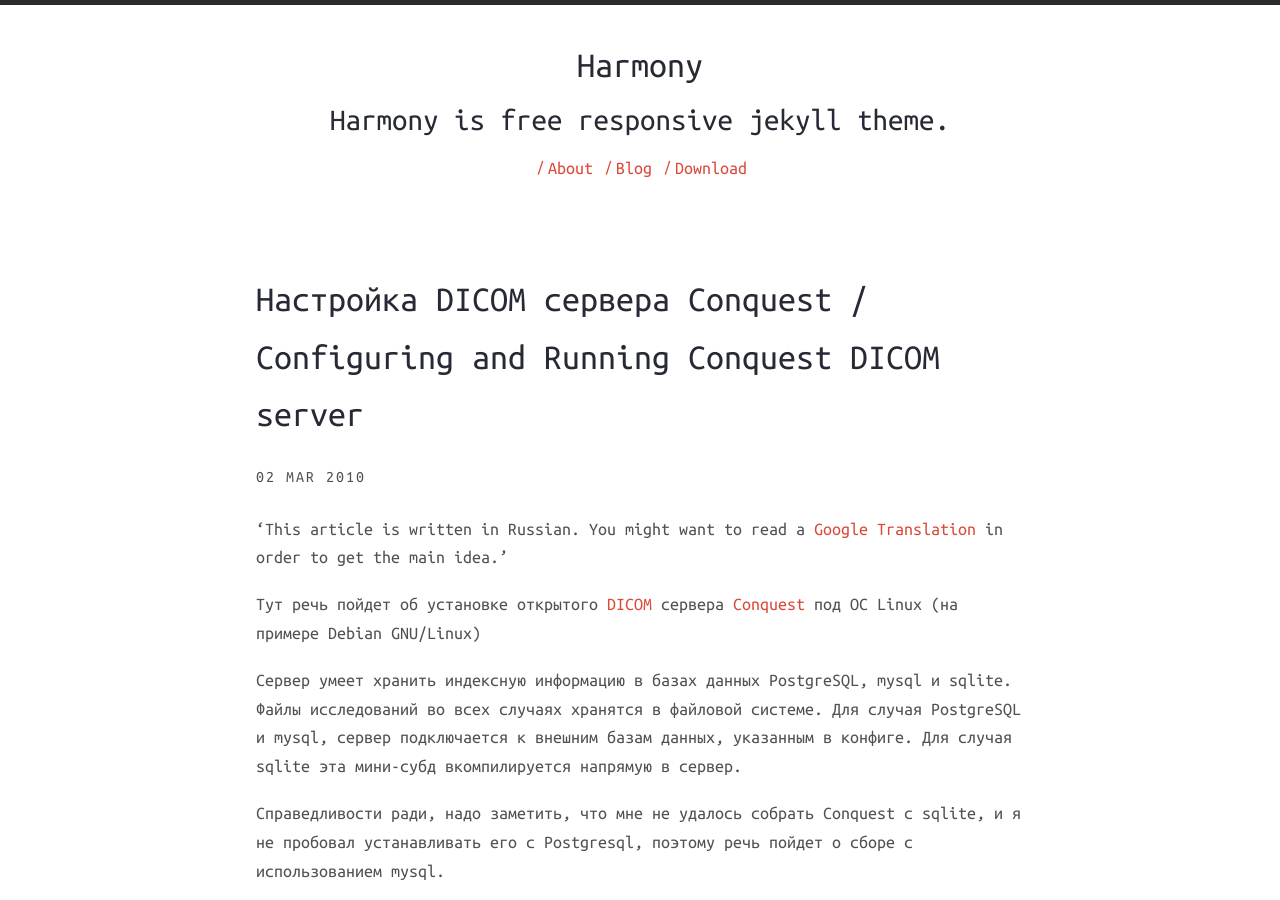
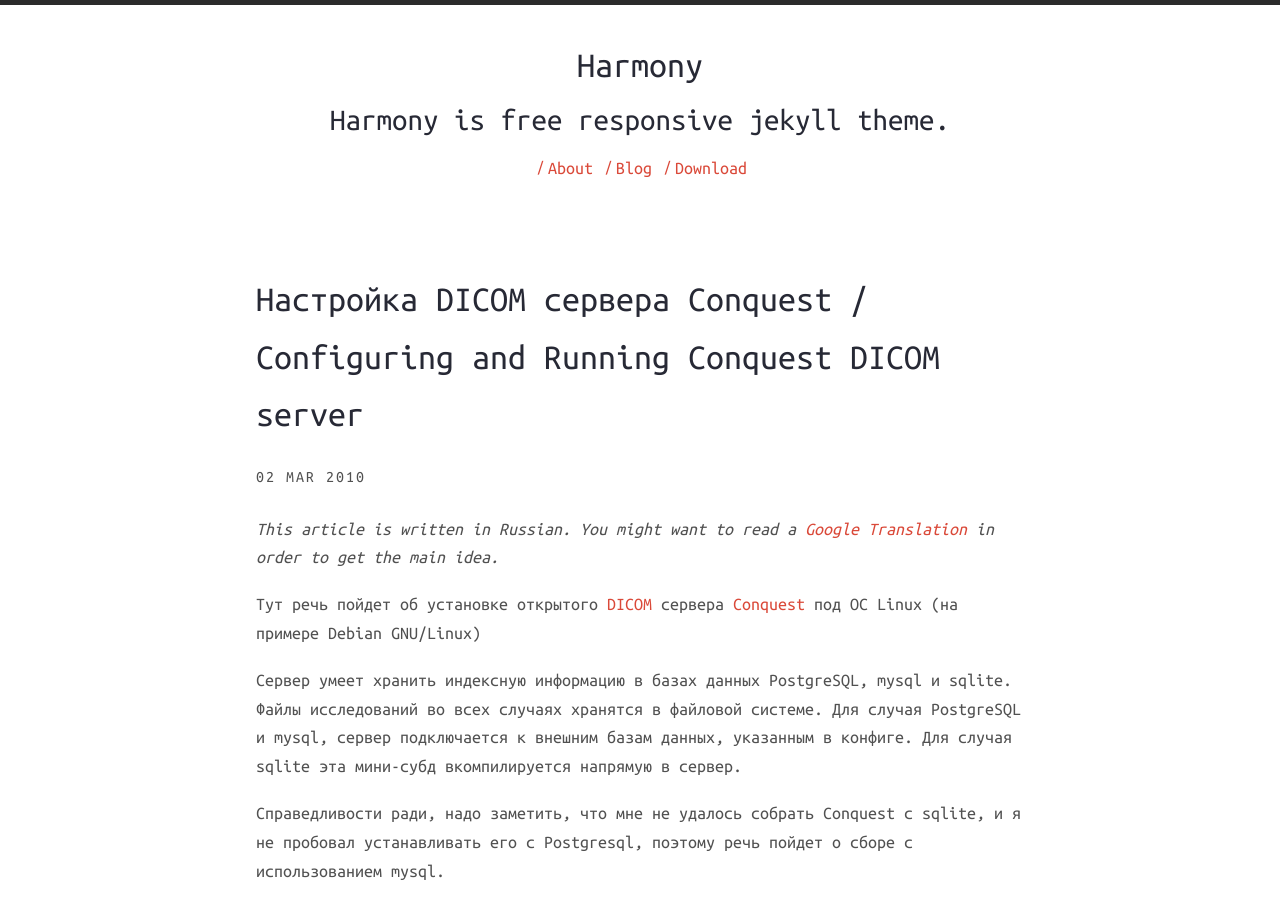
Before and after one commit to dhyannataraj/dhyannataraj.github.io, a Jekyll site: the page built from _posts/2010-03-02-Building-and-configuring-Conquest-DICOM-for-linux.markdown, in a window 1280 px wide and 900 px high. Built offline with Jekyll 4.4.1, drawn with Linux system fonts in a browser that asks for light colours; nearby versions of some CDN libraries.

Commit message:
Update 2010-03-02-Building-and-configuring-Conquest-DICOM-for-linux.markdown

```diff
--- a/_posts/2010-03-02-Building-and-configuring-Conquest-DICOM-for-linux.markdown
+++ b/_posts/2010-03-02-Building-and-configuring-Conquest-DICOM-for-linux.markdown
@@ -7,7 +7,7 @@ categories:
 - blog
 ---
 
-'This article is written in Russian. You might want to read a [Google Translation](https://translate.google.com/translate?sl=auto&tl=en&js=y&prev=_t&hl=en&ie=UTF-8&u=http%3A%2F%2Fdhyannataraj.github.io%2Fblog%2F2010%2F03%2F02%2FBuilding-and-configuring-Conquest-DICOM-for-linux%2F&edit-text=) in order to get the main idea.'
+*This article is written in Russian. You might want to read a [Google Translation](https://translate.google.com/translate?sl=auto&tl=en&js=y&prev=_t&hl=en&ie=UTF-8&u=http%3A%2F%2Fdhyannataraj.github.io%2Fblog%2F2010%2F03%2F02%2FBuilding-and-configuring-Conquest-DICOM-for-linux%2F&edit-text=) in order to get the main idea.*
 
 Тут речь пойдет об установке открытого [DICOM](http://ru.wikipedia.org/wiki/Dicom) сервера [Conquest](http://www.xs4all.nl/~ingenium/dicom.html) под ОС Linux (на примере Debian GNU/Linux)
 
```
